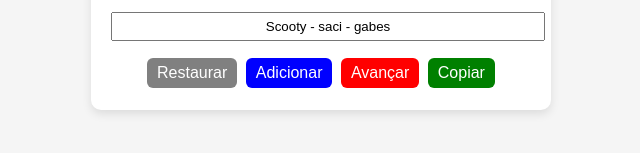
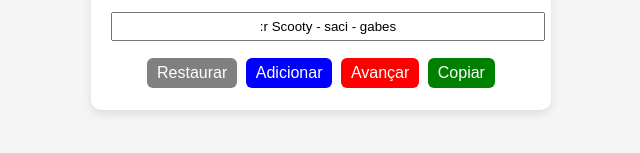
Before and after one commit to Wesley-Nilton/samuzao, a plain HTML site: page index.html in a window 1280 px wide. Shown: the part 501-654 px from the top of the page, 319-959 px from the left. Drawn offline with Linux system fonts and the light colour scheme.

Commit message:
Update index.html

```diff
--- a/index.html
+++ b/index.html
@@ -140,7 +140,7 @@
           </tr>
         `;
       });
-      document.getElementById("saida").value = fila.join(" - ");
+      document.getElementById("saida").value = ":r " + fila.join(" - ");
     }
 
     function mover(i, dir) {
```
